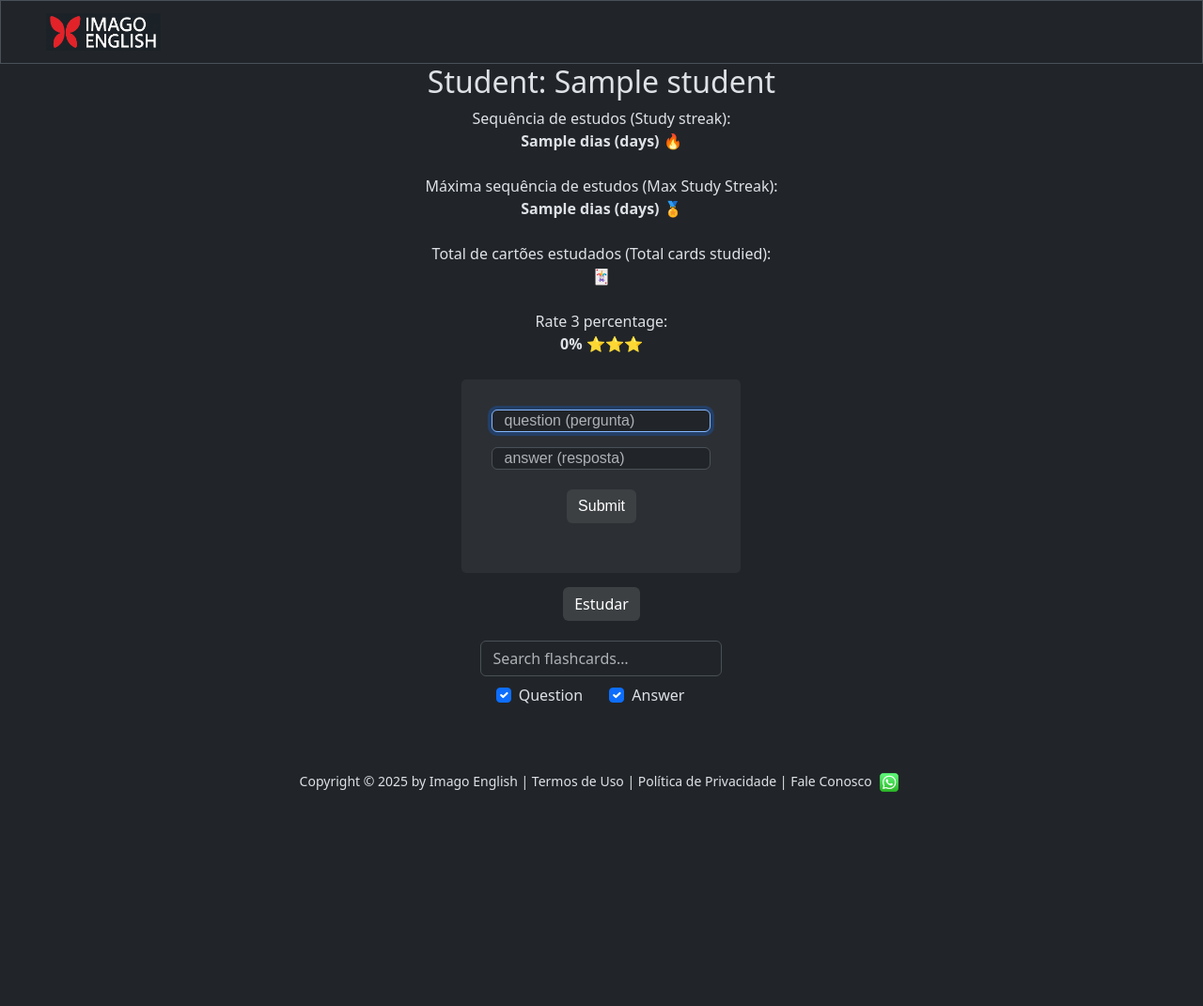
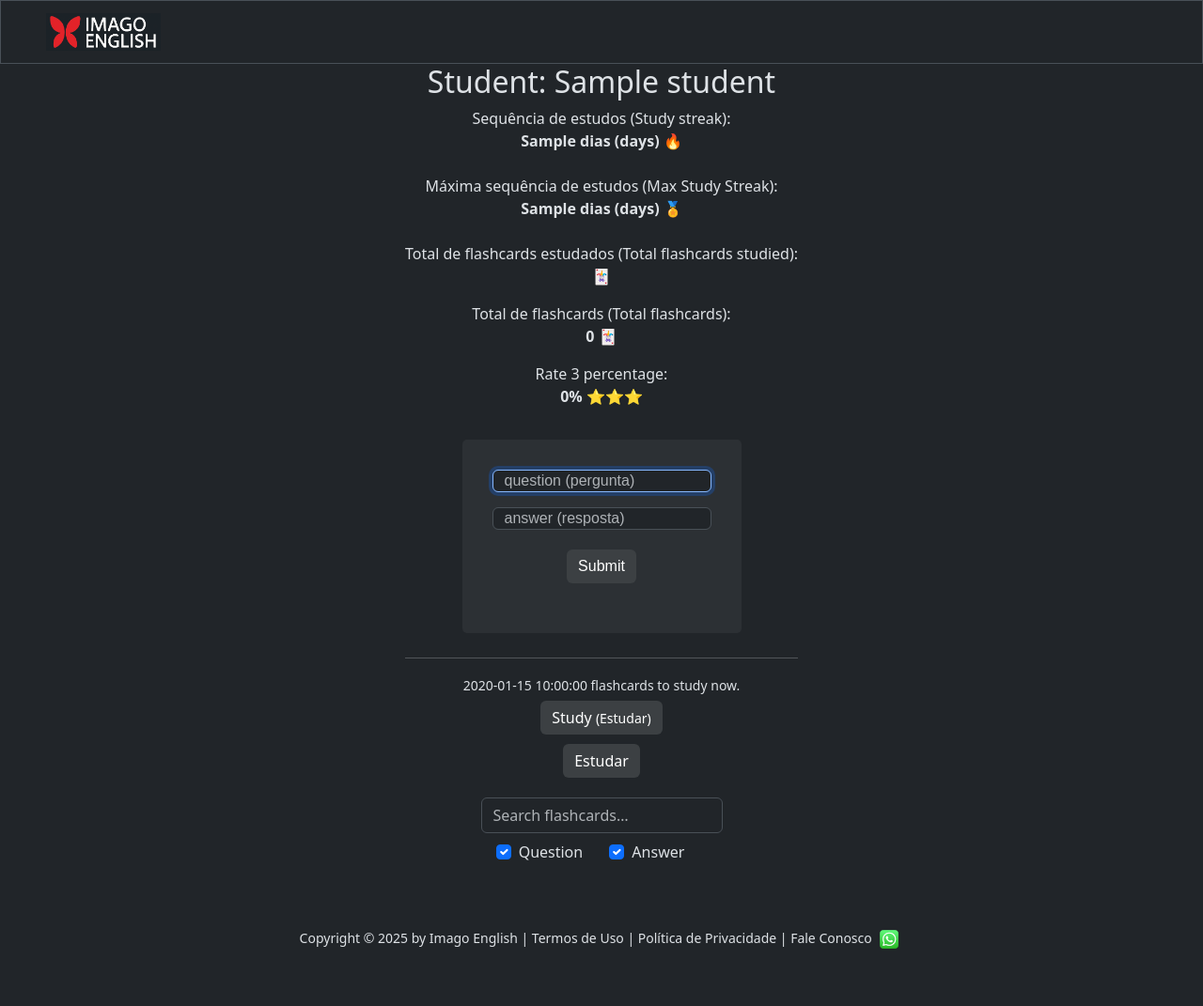
Before and after one commit to vmathm/Imago-English-v2, a Flask app: template app/templates/flashcards/manage_student_cards.html in a window 1280 px wide. Shown: the whole page at 94% size. Before the commit the page ends 843 px from the top, so only its background shows below. Run offline with Flask 3, Linux system fonts and the light colour scheme; the template is opened without the code that fills it: most values are stand-ins (such as "Sample title", 1, 10 or a date in 2020); form fields are guessed from the names that the template uses; some libraries are stand-ins or nearby versions; grey boxes are pictures that could not be loaded.

Commit message:
adds due_cards quantity to flashcards/manage/<students>

```diff
--- a/app/templates/flashcards/manage_student_cards.html
+++ b/app/templates/flashcards/manage_student_cards.html
@@ -10,8 +10,8 @@
     {{ "dia (day)" if student.study_streak == 1 else "dias (days)" }}</strong> 🔥<br><br>
     Máxima sequência de estudos (Max Study Streak): <br> <strong>{{ student.max_study_streak }}
     {{ "dia (day)" if student.max_study_streak == 1 else "dias (days)" }}</strong> 🏅<br><br>
-    Total de cartões estudados (Total cards studied): <br> <strong>{{ student.flashcards_studied }}</strong> 🃏<br>
-    <br>
+    Total de flashcards estudados (Total flashcards studied): <br> <strong>{{ student.flashcards_studied }}</strong> 🃏<br>
+  </p>Total de flashcards (Total flashcards): <br> <strong>{{ flashcards|length }}</strong> 🃏</p>
     Rate 3 percentage: <br>
     {% set studied = student.flashcards_studied or 0 %}
     {% set r3 = student.rate_three_count or 0 %}
@@ -19,11 +19,28 @@
         (r3 / studied * 100) if (r3 > 0 and studied > 0)
         else (85 if (student.id|string)|length == 4 else 0)
     ) %}
-    <strong>{{ pct | round(2) }}%</strong> ⭐⭐⭐
+    <strong>{{ pct | round(2) }}%</strong> ⭐⭐⭐ <br>
+    <br>
 
+  {% include "partials/add-card-form.html" with context %}
 
-  </p>
-  {% include "partials/add-card-form.html" with context %}
+    <hr>
+    <small>
+    {{ due_flashcards or 0 }}
+    {{ 'flashcard' if (due_flashcards or 0) == 1 else 'flashcards' }}
+    to study now.
+    </small>
+
+   <form action="{{ url_for('flashcard.study') }}" method="get">
+   <input type="hidden" name="student_id" value="{{ student.id }}">
+    <button
+      type="submit"
+      class="btn {{ 'btn-primary' if due_flashcards else 'btn-secondary' }}"
+      {{ 'disabled' if not due_flashcards else '' }}
+      aria-disabled="{{ 'false' if due_flashcards else 'true' }}">
+      Study <small>(Estudar)</small>
+    </button>
+  </form>
 
   <form action="{{ url_for('flashcard.study') }}" method="get" class="mb-3">
       <input type="hidden" name="student_id" value="{{ student.id }}">
```
Also changed, not shown: app/flashcard/routes.py (+14 -0 lines), 1 other file.
